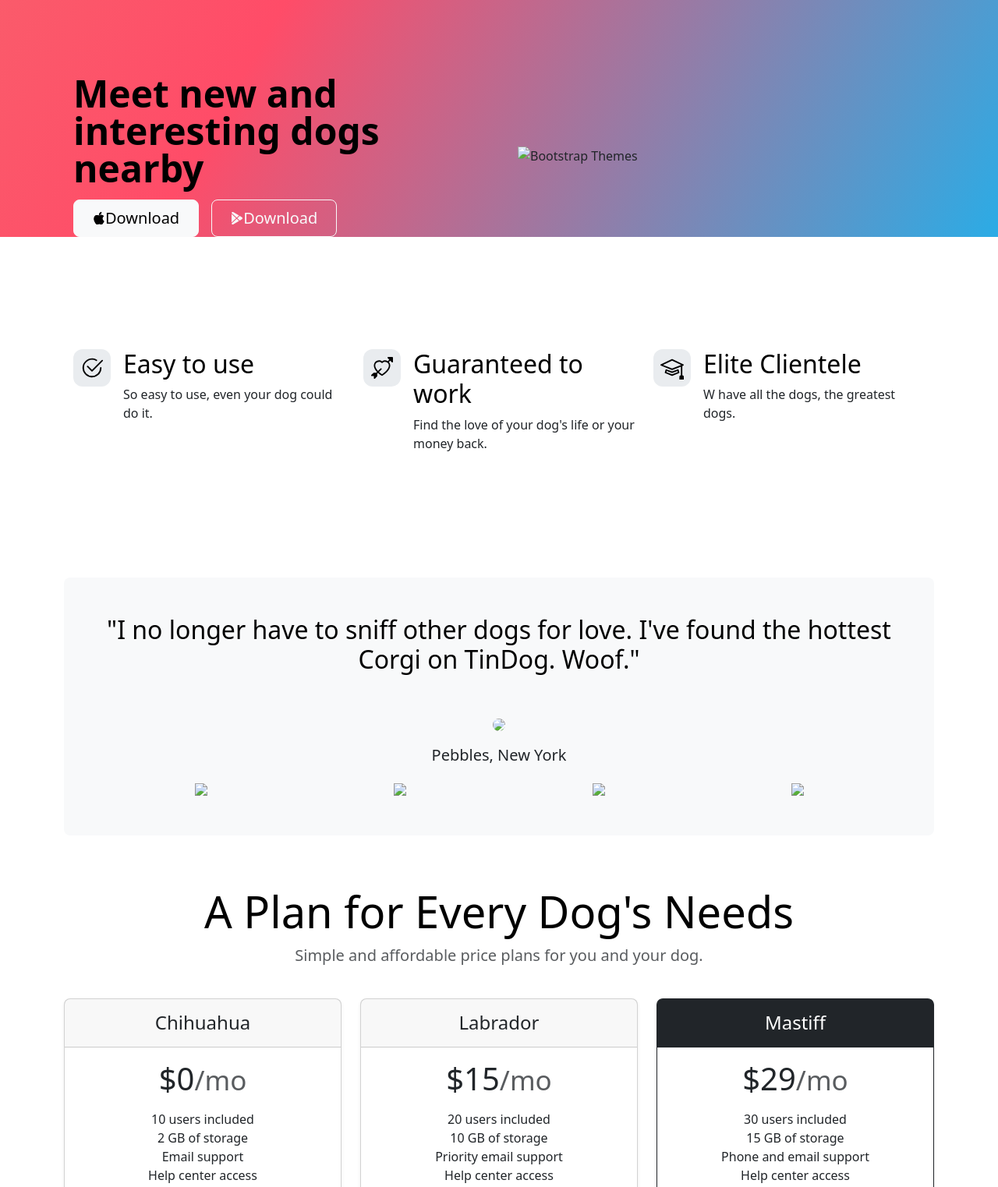
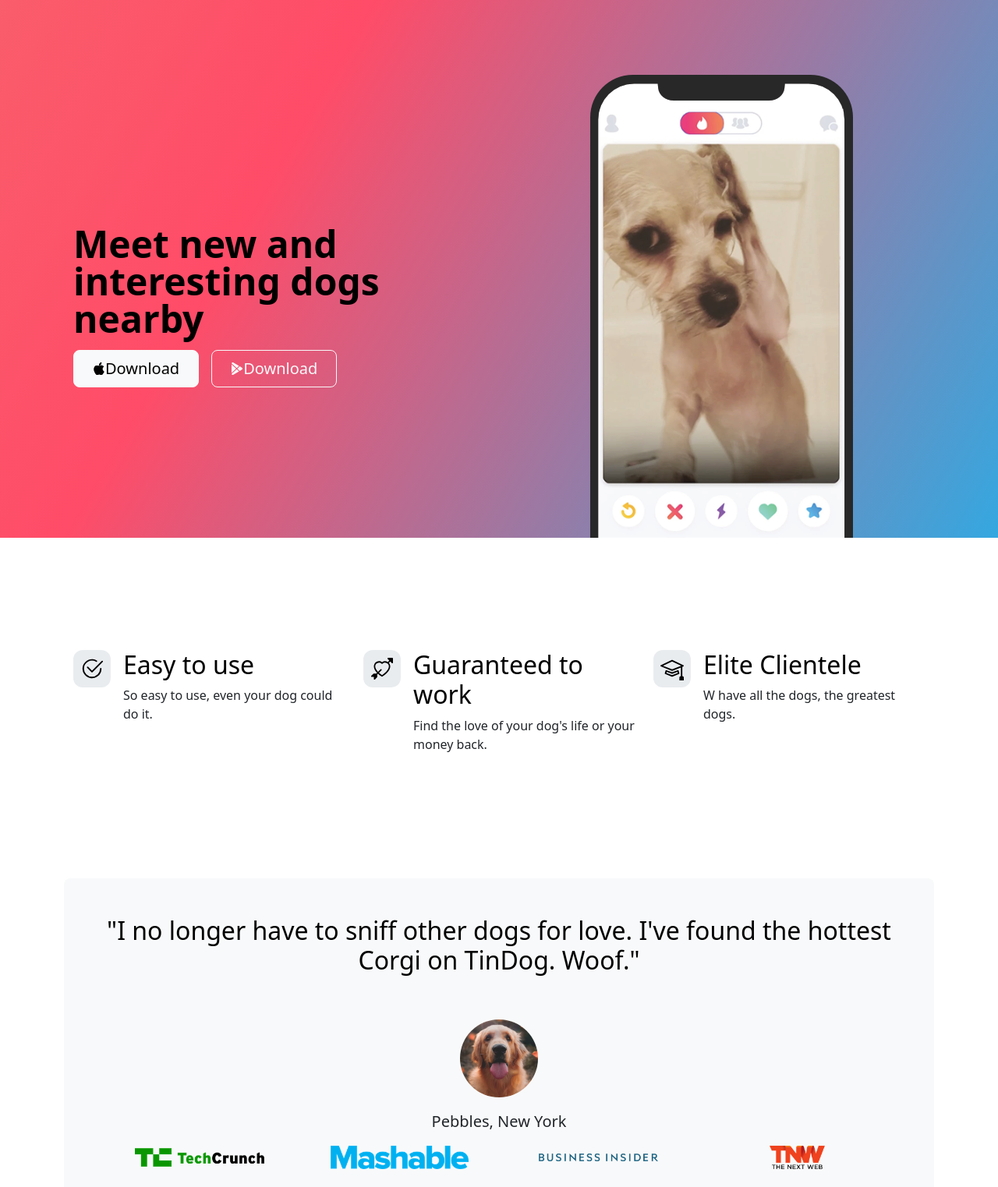
Before and after one commit to esdurgadevi/Bootstrap_dogwebsite, a plain HTML site: page index.html in a window 1280 px wide. Shown: the top 1523 px of the page at 78% size. Drawn offline with nearby package versions, Linux system fonts and the light colour scheme; files that its build step writes are made by us from their sources.

Commit message:
Update index.html

```diff
--- a/index.html
+++ b/index.html
@@ -17,7 +17,7 @@
       <div class="container col-xxl-8 px-4 pt-5">
         <div class="row flex-lg-row-reverse align-items-center g-5 pt-5">
           <div class="col-10 col-sm-8 col-lg-6">
-            <img src="./images/iphone.png" class="d-block mx-lg-auto img-fluid" alt="Bootstrap Themes" height="200" loading="lazy">
+            <img src="./iphone.png" class="d-block mx-lg-auto img-fluid" alt="Bootstrap Themes" height="200" loading="lazy">
           </div>
           <div class="col-lg-6">
             <h1 class="display-5 fw-bold text-body-emphasis lh-1 mb-3">Meet new and interesting dogs nearby</h1>
@@ -94,16 +94,16 @@
     <div class="container my-5">
       <div class="p-5 text-center bg-body-tertiary rounded-3">
         <h2 class="text-body-emphasis">"I no longer have to sniff other dogs for love. I've found the hottest Corgi on TinDog. Woof."</h2>
-        <img src="./images/dog-img.jpg" class="profile-img mt-5 mb-3">
+        <img src="./dog-img.jpg" class="profile-img mt-5 mb-3">
         <p class="lead mb-3">
           Pebbles, New York
         </p>
         <div class="container">
           <div class="row">
-            <div class="col-lg-3 col-sm-12"><img src="./images/techcrunch.png" height="30"></div>
-            <div class="col-lg-3 col-sm-12"><img src="./images/mashable.png" height="30"></div>
-            <div class="col-lg-3 col-sm-12"><img src="./images/bizinsider.png" height="30"></div>
-            <div class="col-lg-3 col-sm-12"><img src="./images/tnw.png" height="30"></div>
+            <div class="col-lg-3 col-sm-12"><img src="./techcrunch.png" height="30"></div>
+            <div class="col-lg-3 col-sm-12"><img src="./mashable.png" height="30"></div>
+            <div class="col-lg-3 col-sm-12"><img src="./bizinsider.png" height="30"></div>
+            <div class="col-lg-3 col-sm-12"><img src="./tnw.png" height="30"></div>
           </div>
         </div>
       </div>
```
